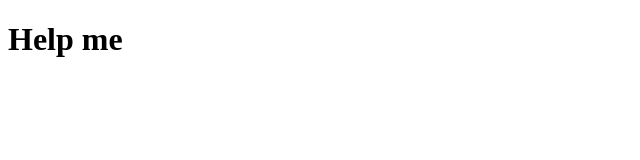
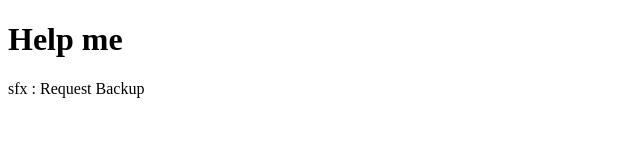
Before and after one commit to Tono6686/remote-test-fromgit, a plain HTML site: page index.html in a window 1280 px wide. Shown: the whole page, without its empty margins (0-640 px from the left). Drawn offline with Linux system fonts and the light colour scheme.

Commit message:
Menambahkan hal di index.html

```diff
--- a/index.html
+++ b/index.html
@@ -8,5 +8,6 @@
 </head>
 <body>
     <h1>Help me</h1>
+    <p>sfx : Request Backup</p>
 </body>
 </html>
```
